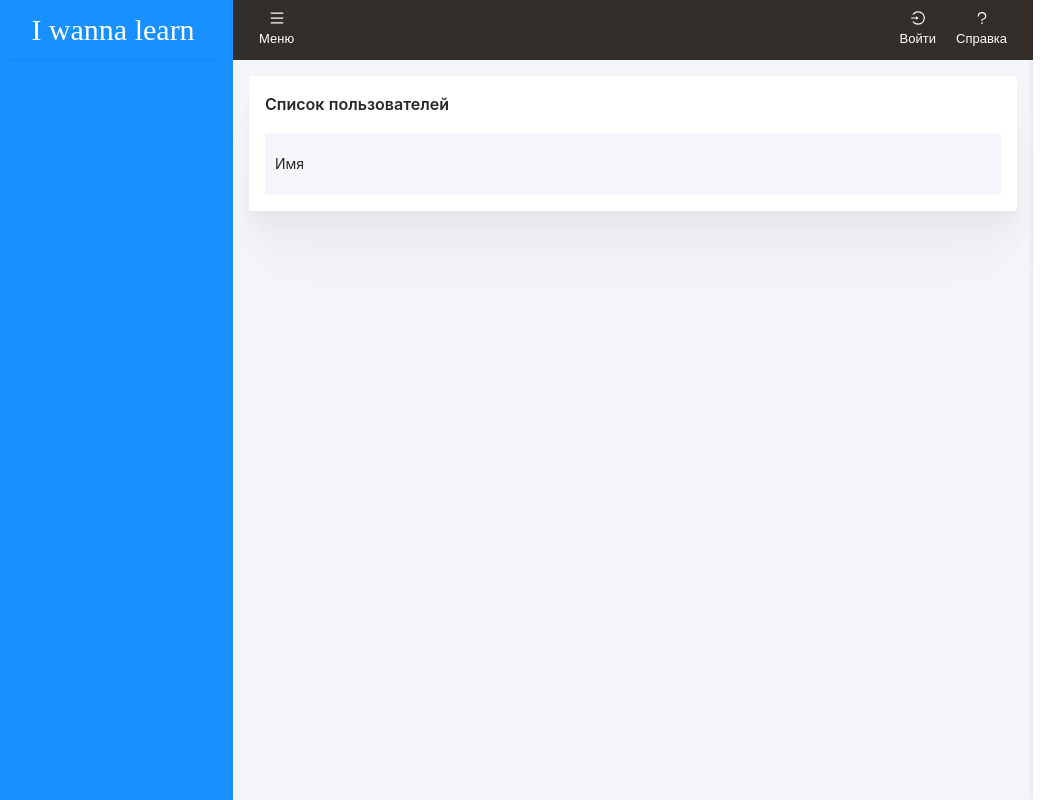
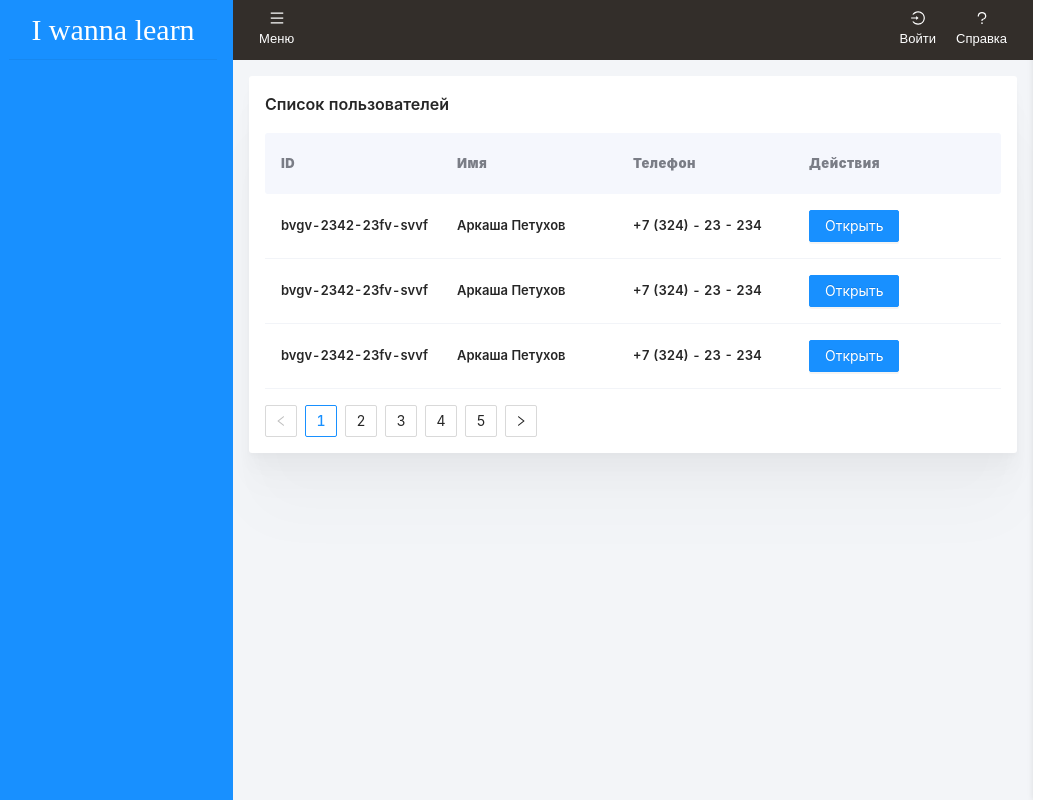
Before and after one commit to DenisVASI9/admin-panel, a React (Create React App) app: page /users in a window 1280 px wide. Shown: the whole page, without its empty margins (7-1071 px from the left). Built offline with nearby package versions, Linux system fonts and the light colour scheme.

Commit message:
add table presets

```diff
--- /dev/null
+++ b/src/components/table/index.js
@@ -0,0 +1,34 @@
+import styled from "styled-components";
+
+// Таблица
+
+export const Table = styled.div`
+  margin: 16px 0;
+`
+
+export const TableHeader = styled.div`
+  padding: 20px 16px;
+  background: #f5f7fd;
+  border-radius: 3px;
+`
+
+export const TableHeaderItem = styled.div`
+  font-weight: 900;
+  letter-spacing: .5px;
+  color: #7a7d86;
+  font-size: 13px;
+`
+
+export const TableItem = styled.div`
+  padding: 16px;
+  border-bottom: 1px #f2f4f8 solid;
+`
+
+export const TableItemText = styled.div`
+  font-size: 13px;
+  font-weight: 600;
+  height: 100%;
+  display: flex;
+  align-items: center;
+  cursor: pointer;
+`
--- a/src/pages/users/index.js
+++ b/src/pages/users/index.js
@@ -1,22 +1,80 @@
 import React from "react"
 import MainLayout from "../../layout/admin";
 import {Page, PageWrapper} from "../../components/page";
-import {Row, Col} from "antd"
+import {Row, Col, Button, Pagination} from "antd"
 import {PageTitle} from "../../components/page";
 import {
-    UserTableHeader
-} from './users.styles'
+    Table,
+    TableHeader,
+    TableHeaderItem,
+    TableItem,
+    TableItemText
+} from '../../components/table'
 
 const UsersPage = () => {
     return <MainLayout>
         <PageWrapper>
             <Page>
                 <PageTitle>Список пользователей</PageTitle>
-                <UserTableHeader>
-                    <Row>
-                        <Col xs={8}>Имя</Col>
-                    </Row>
-                </UserTableHeader>
+                <Table>
+                    <TableHeader>
+                        <Row>
+                            <Col xs={6}><TableHeaderItem>ID</TableHeaderItem></Col>
+                            <Col xs={6}><TableHeaderItem>Имя</TableHeaderItem></Col>
+                            <Col xs={6}><TableHeaderItem>Телефон</TableHeaderItem></Col>
+                            <Col xs={6}><TableHeaderItem>Действия</TableHeaderItem></Col>
+                        </Row>
+                    </TableHeader>
+                    <TableItem>
+                        <Row align="center">
+                            <Col xs={6}>
+                                <TableItemText>bvgv-2342-23fv-svvf</TableItemText>
+                            </Col>
+                            <Col xs={6}>
+                                <TableItemText>Аркаша Петухов</TableItemText>
+                            </Col>
+                            <Col xs={6}>
+                                <TableItemText>+7 (324) - 23 - 234</TableItemText>
+                            </Col>
+                            <Col xs={6}>
+                                <Button type="primary">Открыть</Button>
+                            </Col>
+                        </Row>
+                    </TableItem>
+                    <TableItem>
+                        <Row align="center">
+                            <Col xs={6}>
+                                <TableItemText>bvgv-2342-23fv-svvf</TableItemText>
+                            </Col>
+                            <Col xs={6}>
+                                <TableItemText>Аркаша Петухов</TableItemText>
+                            </Col>
+                            <Col xs={6}>
+                                <TableItemText>+7 (324) - 23 - 234</TableItemText>
+                            </Col>
+                            <Col xs={6}>
+                                <Button type="primary">Открыть</Button>
+                            </Col>
+                        </Row>
+                    </TableItem>
+                    <TableItem>
+                        <Row align="center">
+                            <Col xs={6}>
+                                <TableItemText>bvgv-2342-23fv-svvf</TableItemText>
+                            </Col>
+                            <Col xs={6}>
+                                <TableItemText>Аркаша Петухов</TableItemText>
+                            </Col>
+                            <Col xs={6}>
+                                <TableItemText>+7 (324) - 23 - 234</TableItemText>
+                            </Col>
+                            <Col xs={6}>
+                                <Button type="primary">Открыть</Button>
+                            </Col>
+                        </Row>
+                    </TableItem>
+                </Table>
+                <Pagination defaultCurrent={1} total={50} />
             </Page>
         </PageWrapper>
     </MainLayout>
--- a/src/pages/users/users.styles.js
+++ /dev/null
@@ -1,16 +0,0 @@
-import styled from "styled-components";
-
-// Таблица
-export const TableHeader = styled.div`
-  padding: 20px 10px;
-  background: #f5f7fd;
-  border-radius: 3px;
-`
-
-const TableHeaderWrapper = styled.div`
-
-`
-
-export const UserTableHeader = styled(TableHeader)`
-  margin-top: 16px;
-`
```
